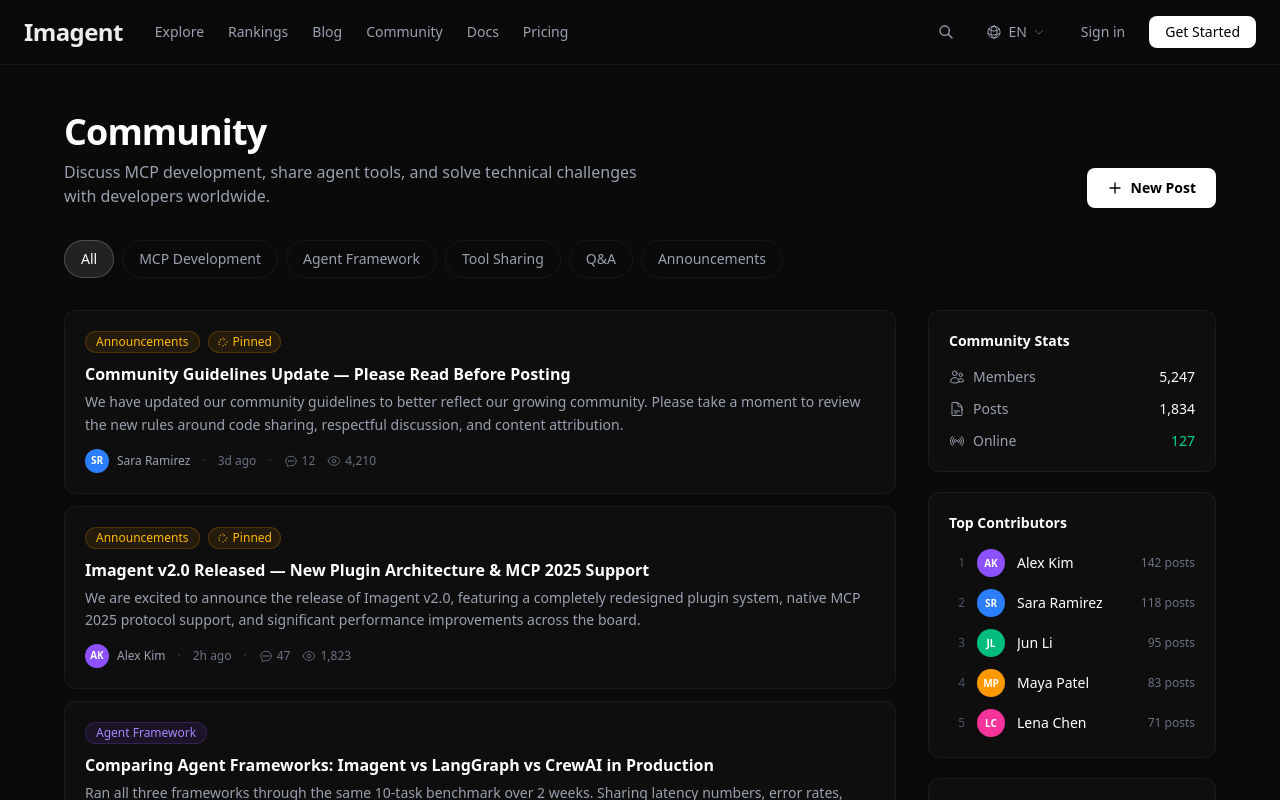
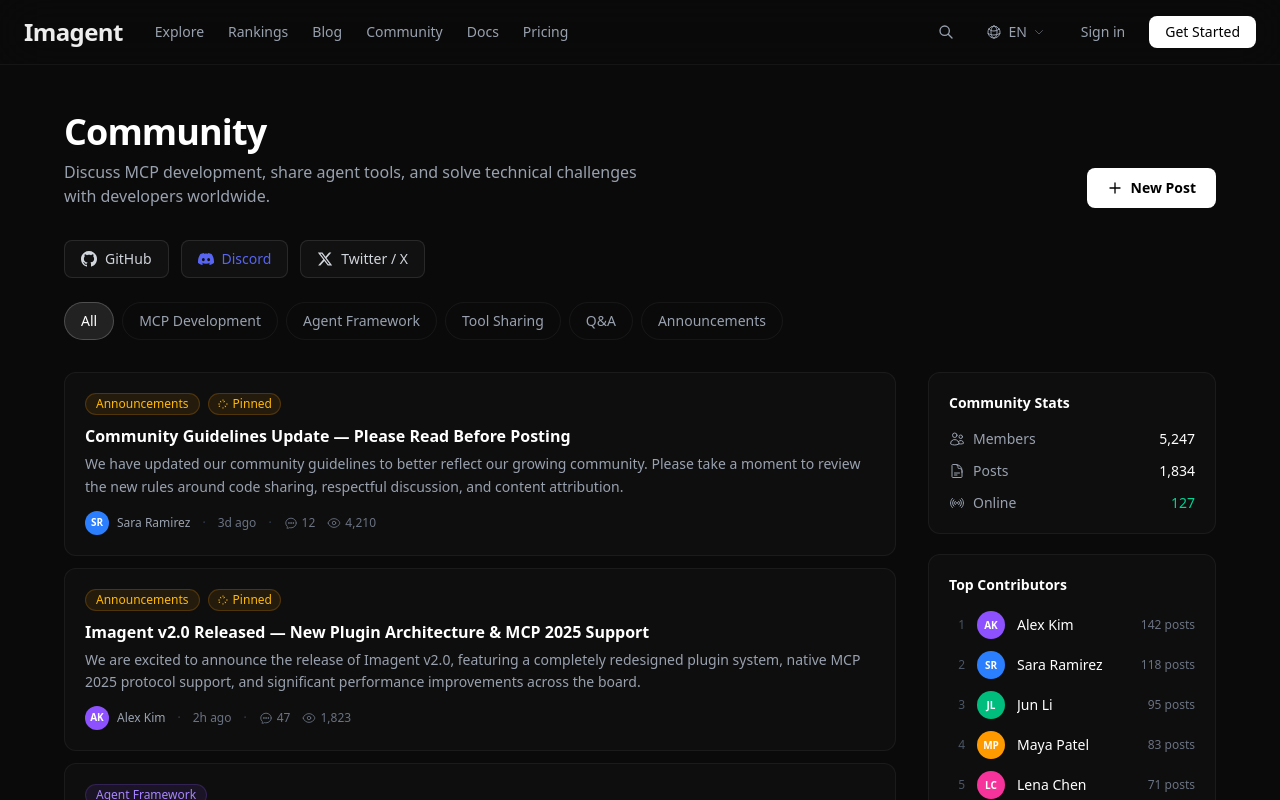
Before and after one commit to Agent1019/imagent, a Next.js app in the folder apps/web/: page /community in a window 1280 px wide. Shown: the top 800 px of the page. Built offline with nearby package versions, Linux system fonts and the light colour scheme.

Commit message:
Add GitHub/Discord/Twitter social links to community header

```diff
--- a/apps/web/app/community/page.tsx
+++ b/apps/web/app/community/page.tsx
@@ -571,6 +571,49 @@ export default async function CommunityPage({
         </section>
 
         {/* ============================================================ */}
+        {/*  SOCIAL CHANNELS                                              */}
+        {/* ============================================================ */}
+        <section className="px-4 md:px-6 pb-6">
+          <div className="max-w-6xl mx-auto">
+            <div className="flex flex-wrap gap-3">
+              <a
+                href="https://github.com/sunyuqing1019/imagent"
+                target="_blank"
+                rel="noopener noreferrer"
+                className="inline-flex items-center gap-2 px-4 py-2 rounded-lg border border-white/10 bg-white/[0.03] text-sm text-gray-300 hover:border-white/20 hover:text-white transition"
+              >
+                <svg className="w-4 h-4" fill="currentColor" viewBox="0 0 24 24">
+                  <path d="M12 0c-6.626 0-12 5.373-12 12 0 5.302 3.438 9.8 8.207 11.387.599.111.793-.261.793-.577v-2.234c-3.338.726-4.033-1.416-4.033-1.416-.546-1.387-1.333-1.756-1.333-1.756-1.089-.745.083-.729.083-.729 1.205.084 1.839 1.237 1.839 1.237 1.07 1.834 2.807 1.304 3.492.997.107-.775.418-1.305.762-1.604-2.665-.305-5.467-1.334-5.467-5.931 0-1.311.469-2.381 1.236-3.221-.124-.303-.535-1.524.117-3.176 0 0 1.008-.322 3.301 1.23.957-.266 1.983-.399 3.003-.404 1.02.005 2.047.138 3.006.404 2.291-1.552 3.297-1.23 3.297-1.23.653 1.653.242 2.874.118 3.176.77.84 1.235 1.911 1.235 3.221 0 4.609-2.807 5.624-5.479 5.921.43.372.823 1.102.823 2.222v3.293c0 .319.192.694.801.576 4.765-1.589 8.199-6.086 8.199-11.386 0-6.627-5.373-12-12-12z"/>
+                </svg>
+                GitHub
+              </a>
+              <a
+                href="#"
+                target="_blank"
+                rel="noopener noreferrer"
+                className="inline-flex items-center gap-2 px-4 py-2 rounded-lg border border-white/10 bg-white/[0.03] text-sm text-[#5865F2] hover:border-[#5865F2]/30 hover:bg-[#5865F2]/5 transition"
+              >
+                <svg className="w-4 h-4" fill="currentColor" viewBox="0 0 24 24">
+                  <path d="M20.317 4.3698a19.7913 19.7913 0 00-4.8851-1.5152.0741.0741 0 00-.0785.0371c-.211.3753-.4447.8648-.6083 1.2495-1.8447-.2762-3.68-.2762-5.4868 0-.1636-.3933-.4058-.8742-.6177-1.2495a.077.077 0 00-.0785-.037 19.7363 19.7363 0 00-4.8852 1.515.0699.0699 0 00-.0321.0277C.5334 9.0458-.319 13.5799.0992 18.0578a.0824.0824 0 00.0312.0561c2.0528 1.5076 4.0413 2.4228 5.9929 3.0294a.0777.0777 0 00.0842-.0276c.4616-.6304.8731-1.2952 1.226-1.9942a.076.076 0 00-.0416-.1057c-.6528-.2476-1.2743-.5495-1.8722-.8923a.077.077 0 01-.0076-.1277c.1258-.0943.2517-.1923.3718-.2914a.0743.0743 0 01.0776-.0105c3.9278 1.7933 8.18 1.7933 12.0614 0a.0739.0739 0 01.0785.0095c.1202.099.246.1981.3728.2924a.077.077 0 01-.0066.1276 12.2986 12.2986 0 01-1.873.8914.0766.0766 0 00-.0407.1067c.3604.698.7719 1.3628 1.225 1.9932a.076.076 0 00.0842.0286c1.961-.6067 3.9495-1.5219 6.0023-3.0294a.077.077 0 00.0313-.0552c.5004-5.177-.8382-9.6739-3.5485-13.6604a.061.061 0 00-.0312-.0286zM8.02 15.3312c-1.1825 0-2.1569-1.0857-2.1569-2.419 0-1.3332.9555-2.4189 2.157-2.4189 1.2108 0 2.1757 1.0952 2.1568 2.419 0 1.3332-.9555 2.4189-2.1569 2.4189zm7.9748 0c-1.1825 0-2.1569-1.0857-2.1569-2.419 0-1.3332.9554-2.4189 2.1569-2.4189 1.2108 0 2.1757 1.0952 2.1568 2.419 0 1.3332-.946 2.4189-2.1568 2.4189z"/>
+                </svg>
+                Discord
+              </a>
+              <a
+                href="#"
+                target="_blank"
+                rel="noopener noreferrer"
+                className="inline-flex items-center gap-2 px-4 py-2 rounded-lg border border-white/10 bg-white/[0.03] text-sm text-gray-300 hover:border-white/20 hover:text-white transition"
+              >
+                <svg className="w-4 h-4" fill="currentColor" viewBox="0 0 24 24">
+                  <path d="M18.244 2.25h3.308l-7.227 8.26 8.502 11.24H16.17l-5.214-6.817L4.99 21.75H1.68l7.73-8.835L1.254 2.25H8.08l4.713 6.231zm-1.161 17.52h1.833L7.084 4.126H5.117z"/>
+                </svg>
+                Twitter / X
+              </a>
+            </div>
+          </div>
+        </section>
+
+        {/* ============================================================ */}
         {/*  CATEGORY TABS                                               */}
         {/* ============================================================ */}
         <section className="px-4 md:px-6 pb-6">
```
